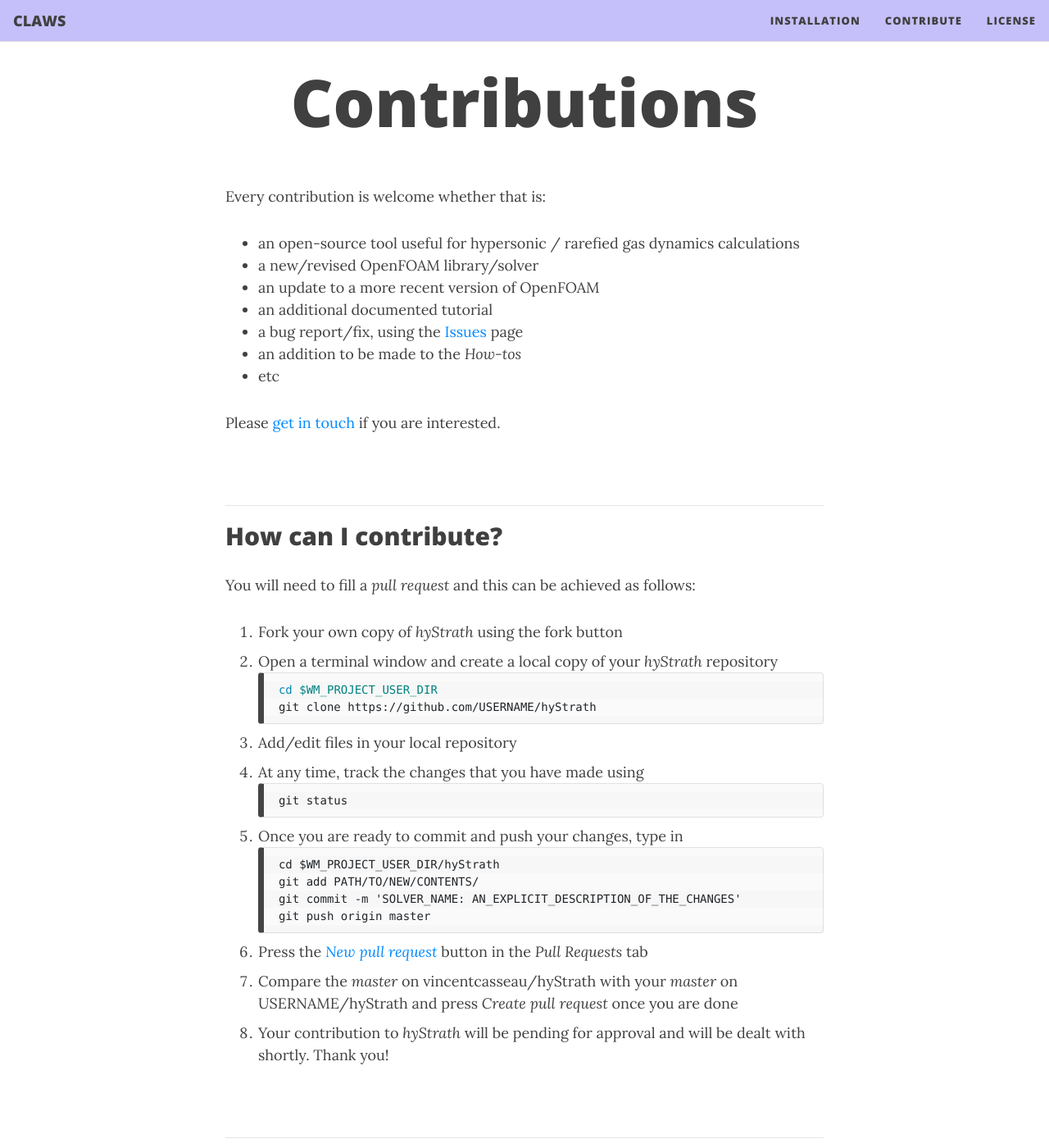
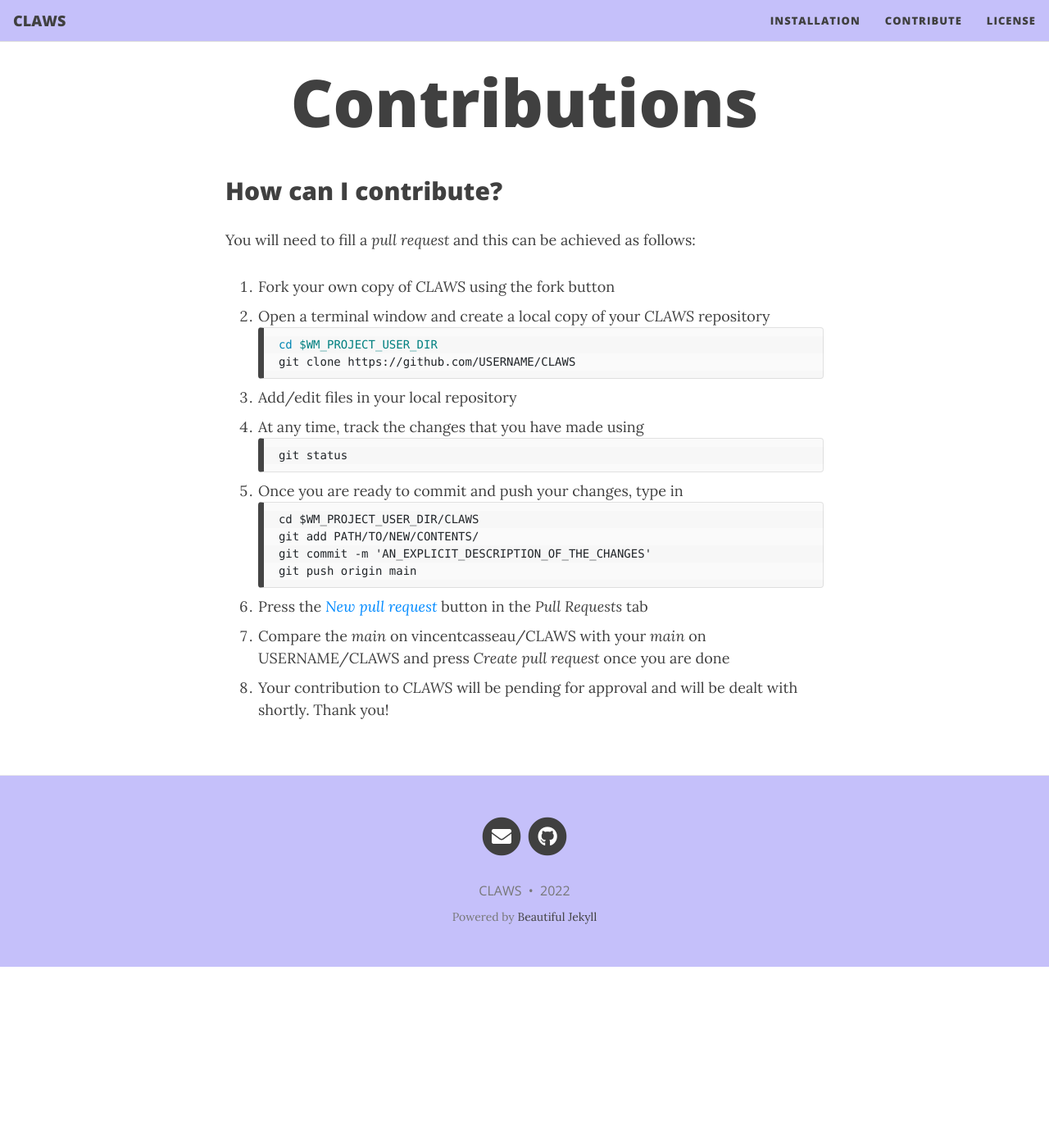
Before and after one commit to claws-scot/claws-scot.github.io, a Jekyll site: the page built from contribute.md, in a window 1280 px wide and 1400 px high. Shown: the whole window at 82% size. Built offline with Jekyll 4.4.1, drawn with Linux system fonts in a browser that asks for light colours; nearby versions of some CDN libraries; some of the changed text lies outside the part shown.

Commit message:
Editing web pages

````diff
--- a/_config.yml
+++ b/_config.yml
@@ -4,7 +4,7 @@
 # baseurl is the website's URL without the hostname
 
 # If you are building a simple GitHub user page (username.github.io) then use these settings:
-url: "https://claws.scot.github.io"
+url: "https://claws-scot.github.io"
 #baseurl: ""
 
 # If you are building a GitHub project page then use these settings:
--- a/contribute.md
+++ b/contribute.md
@@ -2,21 +2,6 @@
 layout: page
 title: Contributions
 nav-short: true
----
-
-Every contribution is welcome whether that is:
-- an open-source tool useful for hypersonic / rarefied gas dynamics calculations
-- a new/revised OpenFOAM library/solver
-- an update to a more recent version of OpenFOAM
-- an additional documented tutorial
-- a bug report/fix, using the [Issues](https://github.com/vincentcasseau/hyStrath/issues) page
-- an addition to be made to the _How-tos_
-- etc
-
-Please [get in touch](https://hystrath.github.io/contact) if you are interested.
-
-<br>
-
 ---
 
 ## How can I contribute?
@@ -24,14 +9,14 @@ Please [get in touch](https://hystrath.github.io/contact) if you are interested.
 
 You will need to fill a _pull request_ and this can be achieved as follows:
 
-1. Fork your own copy of _hyStrath_ using the fork button
+1. Fork your own copy of _CLAWS_ using the fork button
     <div style="line-height:50%;">
         <br>
     </div>
-2. Open a terminal window and create a local copy of your _hyStrath_ repository
+2. Open a terminal window and create a local copy of your _CLAWS_ repository
     ```sh
     cd $WM_PROJECT_USER_DIR
-    git clone https://github.com/USERNAME/hyStrath
+    git clone https://github.com/USERNAME/CLAWS
     ```
     <div style="line-height:50%;">
         <br>
@@ -49,48 +34,20 @@ You will need to fill a _pull request_ and this can be achieved as follows:
     </div>
 5. Once you are ready to commit and push your changes, type in
     ```
-    cd $WM_PROJECT_USER_DIR/hyStrath
+    cd $WM_PROJECT_USER_DIR/CLAWS
     git add PATH/TO/NEW/CONTENTS/
-    git commit -m 'SOLVER_NAME: AN_EXPLICIT_DESCRIPTION_OF_THE_CHANGES'
-    git push origin master
+    git commit -m 'AN_EXPLICIT_DESCRIPTION_OF_THE_CHANGES'
+    git push origin main
     ```
     <div style="line-height:50%;">
         <br>
     </div>
-6. Press the [_New pull request_](https://github.com/vincentcasseau/hyStrath/compare) button in the _Pull Requests_ tab
+6. Press the [_New pull request_](https://github.com/vincentcasseau/CLAWS/compare) button in the _Pull Requests_ tab
     <div style="line-height:50%;">
         <br>
     </div>
-7. Compare the _master_ on vincentcasseau/hyStrath with your _master_ on USERNAME/hyStrath and press _Create pull request_ once you are done
+7. Compare the _main_ on vincentcasseau/CLAWS with your _main_ on USERNAME/CLAWS and press _Create pull request_ once you are done
     <div style="line-height:50%;">
         <br>
     </div>
-8. Your contribution to _hyStrath_ will be pending for approval and will be dealt with shortly. Thank you!
-
-<br>
-
----
-## List of external contributions
-
-<div style="line-height:100%;">
-    <br>
-</div>
-
-| Contributor | _hyStrath_ branch | Contribution | Date |
-|-------------|:-------------:|:-------------:|:-------------:|
-| [R.Tech Engineering](http://rtech-engineering.com/), Verniolle, France | OF-v1706 | [Update to OpenFOAM v1706](https://hystrath.github.io/maintenance/), v1706 branch created | 12 May 2018 |
-
-<br>
-
----
-## List of integrations
-
-<div style="line-height:100%;">
-    <br>
-</div>
-
-| Author | _hyStrath_ branch | Contribution | Date |
-|-------------|:-------------:|:-------------:|:-------------:|
-| [the Micro & Nano Flows Group](http://www.micronanoflows.ac.uk/) | **Master** | [Original dsmcFoam solver and lagrangian library](https://github.com/MicroNanoFlows/OpenFOAM-2.4.0-MNF/tree/devel-craig), OF-2.4.0 | March 2017 |
-| Anton Kidess | **Master** | [**_blockMeshDG_**](https://openfoamwiki.net/index.php/Contrib_blockMeshDG) | March 2017 |
-| Bernhard Gschaider | **Master** | [**_makeAxialMesh_**](http://openfoamwiki.net/index.php/Contrib/MakeAxialMesh) | March 2017 |
+8. Your contribution to _CLAWS_ will be pending for approval and will be dealt with shortly. Thank you!
````
Also changed, not shown: README.md.
